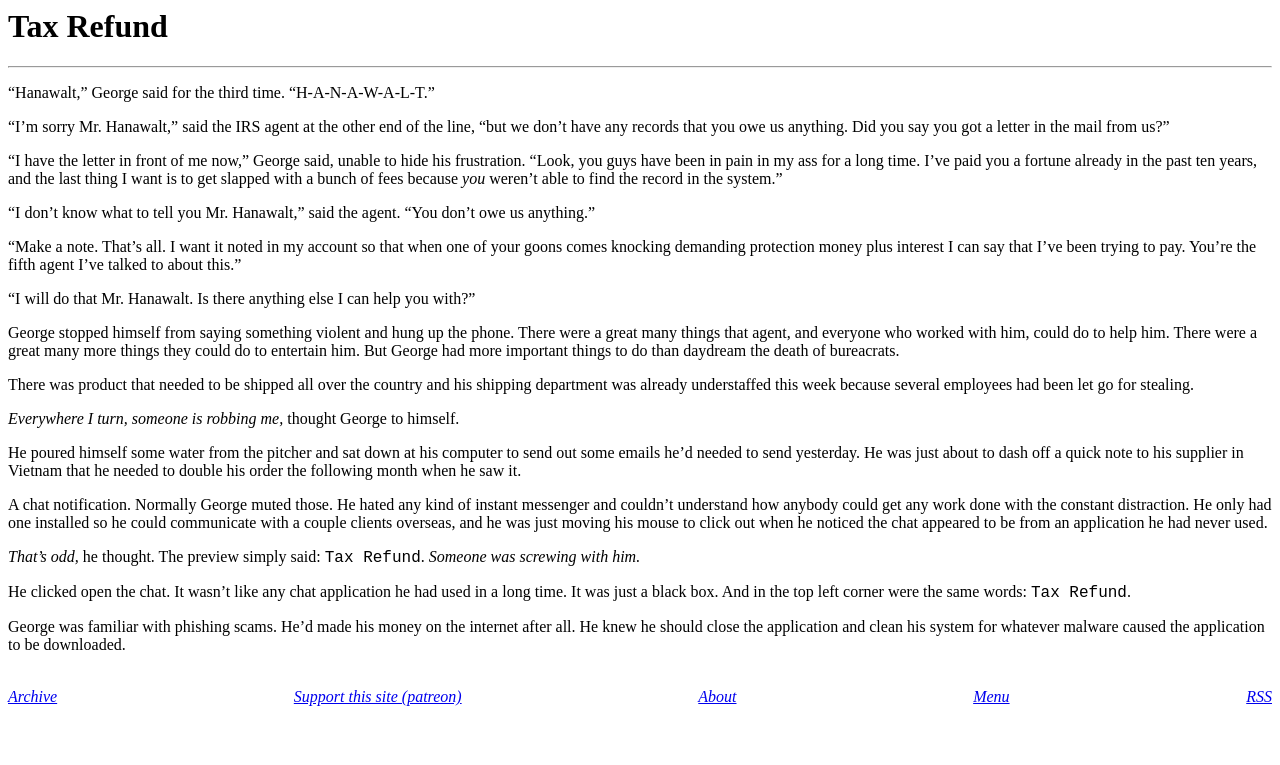
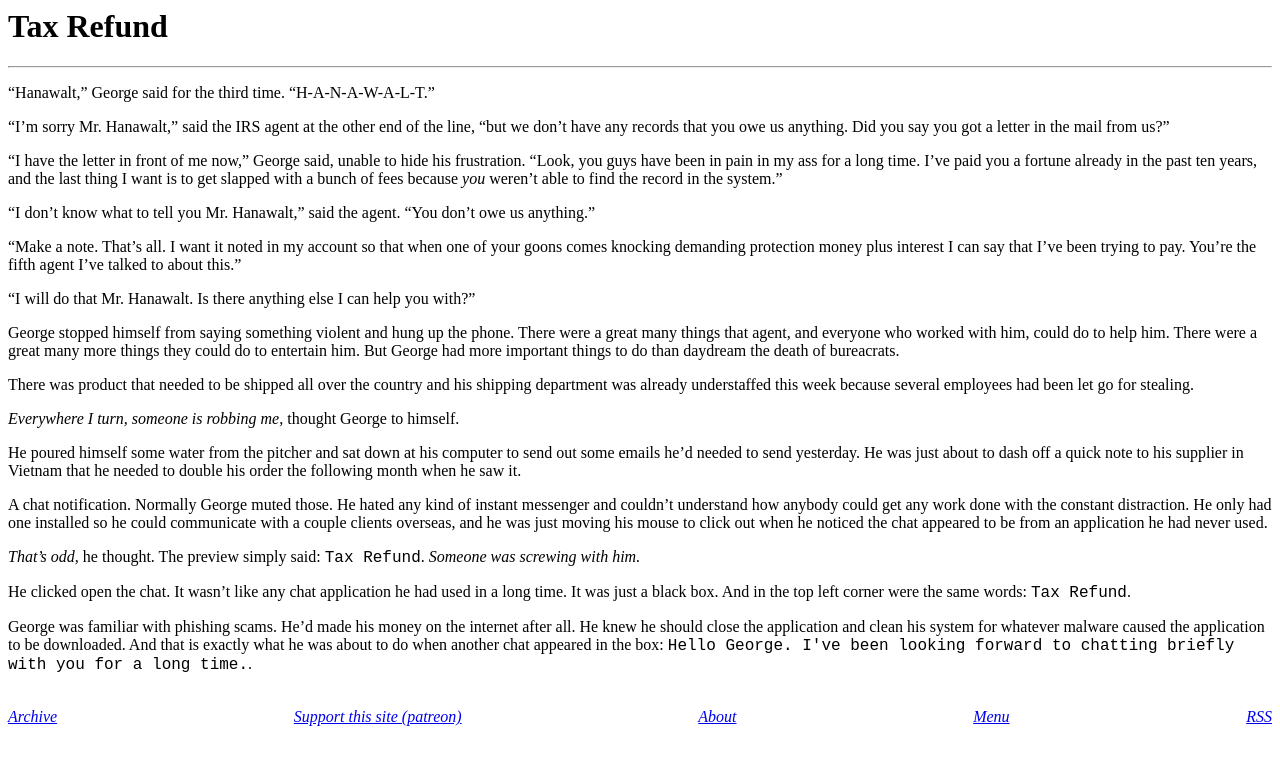
Before and after one commit to derykmakgill/website, a Jekyll site: the page built from tax.md, in a window 1280 px wide. Shown: the top 765 px of the page. Built offline with Jekyll 4.4.1, drawn with Linux system fonts in a browser that asks for light colours.

Commit message:
Update tax.md

```diff
--- a/tax.md
+++ b/tax.md
@@ -45,4 +45,5 @@ had never used.
 
 He clicked open the chat. It wasn't like any chat application he had used in a long time. It was just a black box. And in the top left corner were the same words: <code style="font-family: courier new, monospace;"> Tax Refund</code>.
 
-George was familiar with phishing scams. He'd made his money on the internet after all. He knew he should close the application and clean his system for whatever malware caused the application to be downloaded.
+George was familiar with phishing scams. He'd made his money on the internet after all. He knew he should close the application and clean his system for whatever malware caused the application to be downloaded. And that is exactly
+what he was about to do when another chat appeared in the box: <code style="font-family: courier new, monospace;">Hello George. I've been looking forward to chatting briefly with you for a long time.</code>.
```
